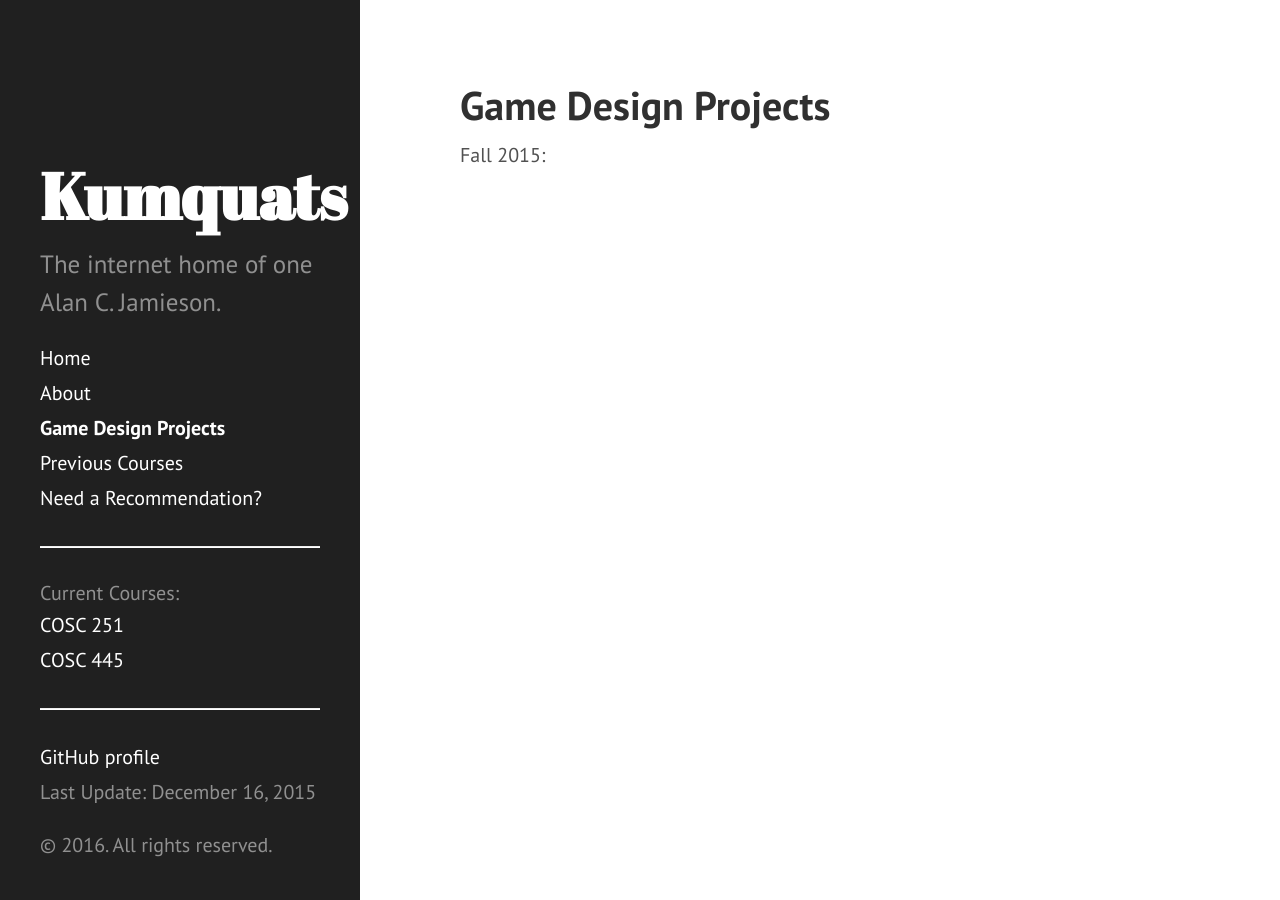
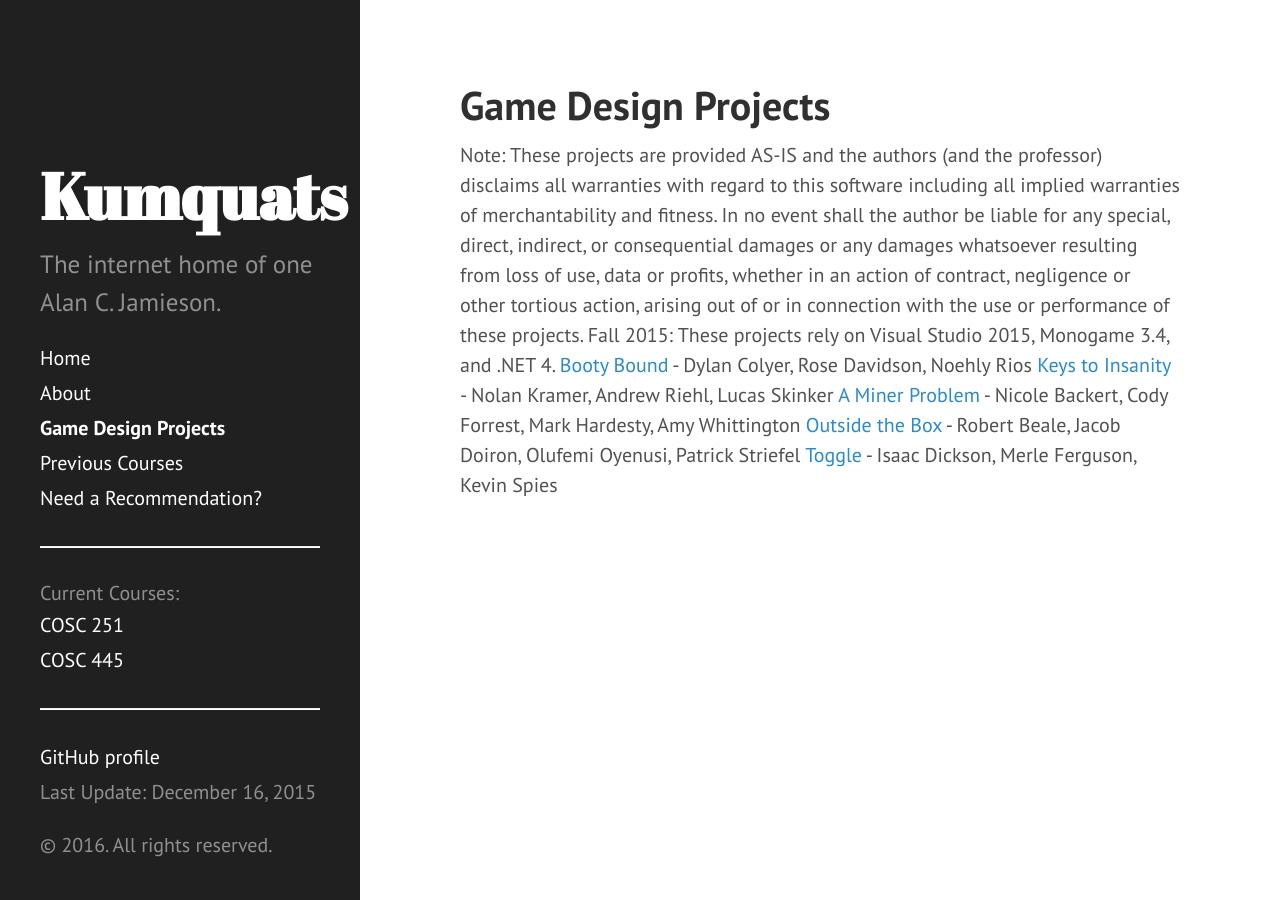
Before and after one commit to ripark/ripark.github.io, a Jekyll site: the page built from gamedesignprojects.html, in a window 1280 px wide. Built offline with Jekyll 4.4.1, drawn with Linux system fonts in a browser that asks for light colours; Markdown is read by kramdown in place of the engine named in the settings.

Commit message:
update for links for GD projects

```diff
--- a/gamedesignprojects.html
+++ b/gamedesignprojects.html
@@ -2,5 +2,12 @@
 layout: page
 title: Game Design Projects
 ---
+Note: These projects are provided AS-IS and the authors (and the professor) disclaims all warranties with regard to this software including all implied warranties of merchantability and fitness. In no event shall the author be liable for any special, direct, indirect, or consequential damages or any damages whatsoever resulting from loss of use, data or profits, whether in an action of contract, negligence or other tortious action, arising out of or in connection with the use or performance of these projects.
 
 Fall 2015:
+These projects rely on Visual Studio 2015, Monogame 3.4, and .NET 4.
+<a href="http://faculty.smcm.edu/acjamieson/BootyBound.zip">Booty Bound</a> - Dylan Colyer, Rose Davidson, Noehly Rios
+<a href="http://faculty.smcm.edu/acjamieson/KeysToInsanity.zip">Keys to Insanity</a> - Nolan Kramer, Andrew Riehl, Lucas Skinker
+<a href="http://faculty.smcm.edu/acjamieson/AMinerProblem.zip">A Miner Problem</a> - Nicole Backert, Cody Forrest, Mark Hardesty, Amy Whittington
+<a href="http://faculty.smcm.edu/acjamieson/OutsideTheBox.zip">Outside the Box</a> - Robert Beale, Jacob Doiron, Olufemi Oyenusi, Patrick Striefel
+<a href="http://faculty.smcm.edu/acjamieson/Toggle.zip">Toggle</a> -  Isaac Dickson, Merle Ferguson, Kevin Spies
```
